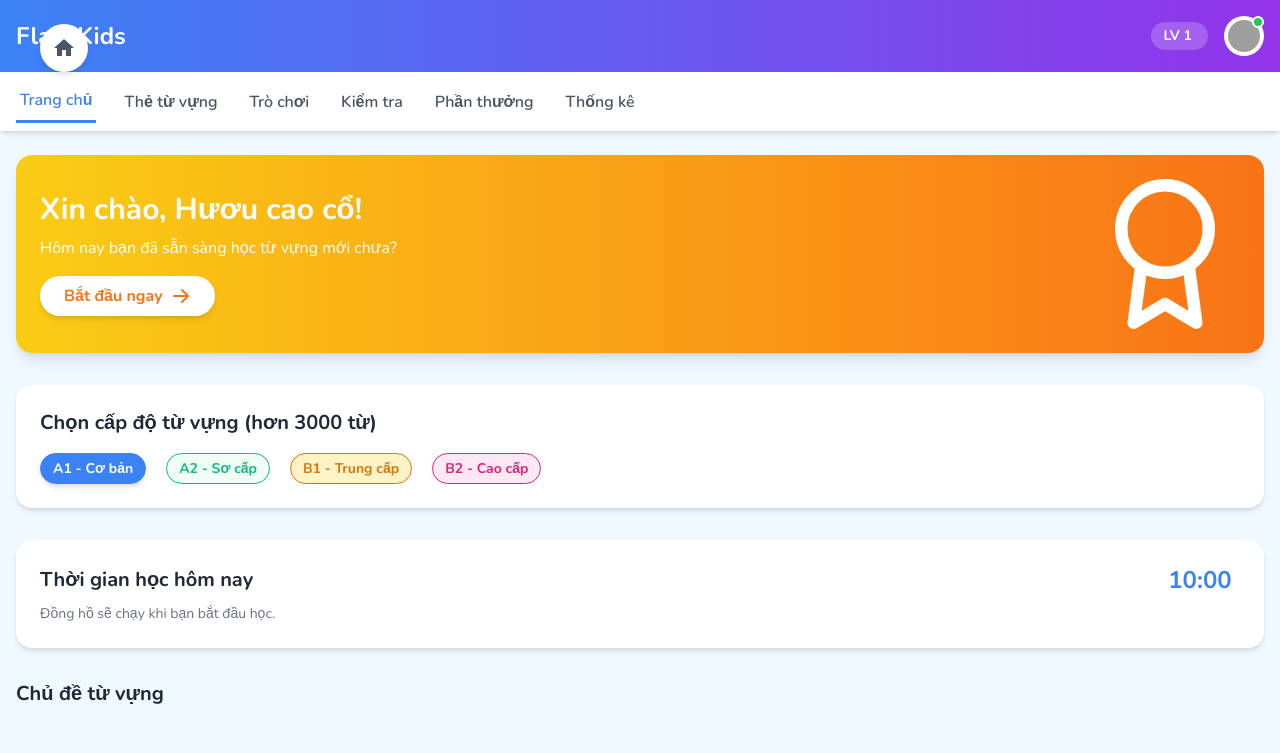
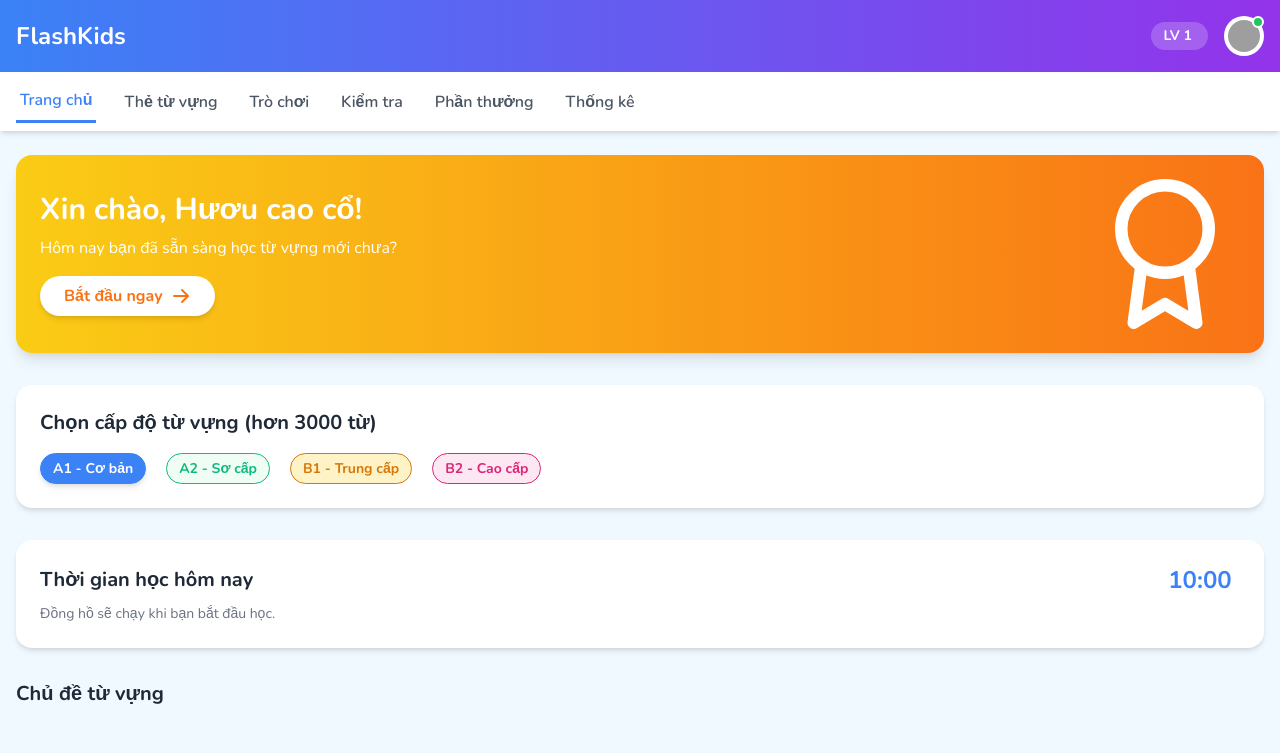
Before and after one commit to nqcuong2030-ctrl/flashkids-project, a website: page public/index.html in a window 1280 px wide. Shown: the top 753 px of the page. Drawn offline with nearby package versions, Linux system fonts and the light colour scheme; no server answers; grey boxes are pictures that could not be loaded.

Commit message:
Update new 23.08.2025

```diff
--- a/public/action.js
+++ b/public/action.js
@@ -2,7 +2,7 @@
 // ===== 0. VERSIONING & DATA MIGRATION
 // ===================================================================================
 
-const APP_VERSION = '1.1_23082025_1'; // Bất cứ khi nào bạn có thay đổi lớn, hãy tăng số này (ví dụ: '1.2')
+const APP_VERSION = '1.1_23082025_2'; // Bất cứ khi nào bạn có thay đổi lớn, hãy tăng số này (ví dụ: '1.2')
 const MASTERY_THRESHOLD = 3;
 
 function checkAppVersion() {
--- a/public/index.html
+++ b/public/index.html
@@ -139,27 +139,6 @@
 			padding: 5px 10px; border-radius: 5px; font-size: 12px; white-space: nowrap; z-index: 10; }
 		.tooltip::after { content: ''; position: absolute; top: 100%; left: 50%; margin-left: -5px; border-width: 5px; border-style: solid; border-color: #333 transparent transparent transparent; }
 
-		/* (THÊM MỚI) CSS cho nút Home */
-		#home-btn {
-			position: fixed;
-			top: 24px;   /* Căn chỉnh với padding của trang */
-			left: 24px;  /* Căn chỉnh với padding của trang */
-			z-index: 40; /* Nằm trên nội dung nhưng dưới cửa sổ modal (z-50) */
-			background-color: white;
-			width: 48px;
-			height: 48px;
-			border-radius: 9999px; /* bo tròn */
-			box-shadow: 0 4px 6px -1px rgb(0 0 0 / 0.1), 0 2px 4px -2px rgb(0 0 0 / 0.1);
-			display: flex;
-			align-items: center;
-			justify-content: center;
-			transition: all 0.2s ease-in-out;
-		}
-
-		#home-btn:hover {
-			transform: scale(1.1);
-			box-shadow: 0 10px 15px -3px rgb(0 0 0 / 0.1), 0 4px 6px -4px rgb(0 0 0 / 0.1);
-		}
 	</style>
 </head>
 <body>
@@ -183,11 +162,6 @@
 							<a href="#" onclick="handleMenuLinkClick(event,'settings'); return false;" class="block px-4 py-2 text-sm text-gray-700 hover:bg-gray-100">Hồ sơ cá nhân</a>
 						</div>
 					</div>
-					<a id="home-btn" href="https://superkid.netlify.app/" title="Về trang chủ">
-						<svg xmlns="http://www.w3.org/2000/svg" viewBox="0 0 24 24" width="24" height="24" fill="#4B5563">
-							<path d="M10 20v-6h4v6h5v-8h3L12 3 2 12h3v8h5z"/>
-						</svg>
-					</a>
                 </div>
             </div>
         </header>
```
